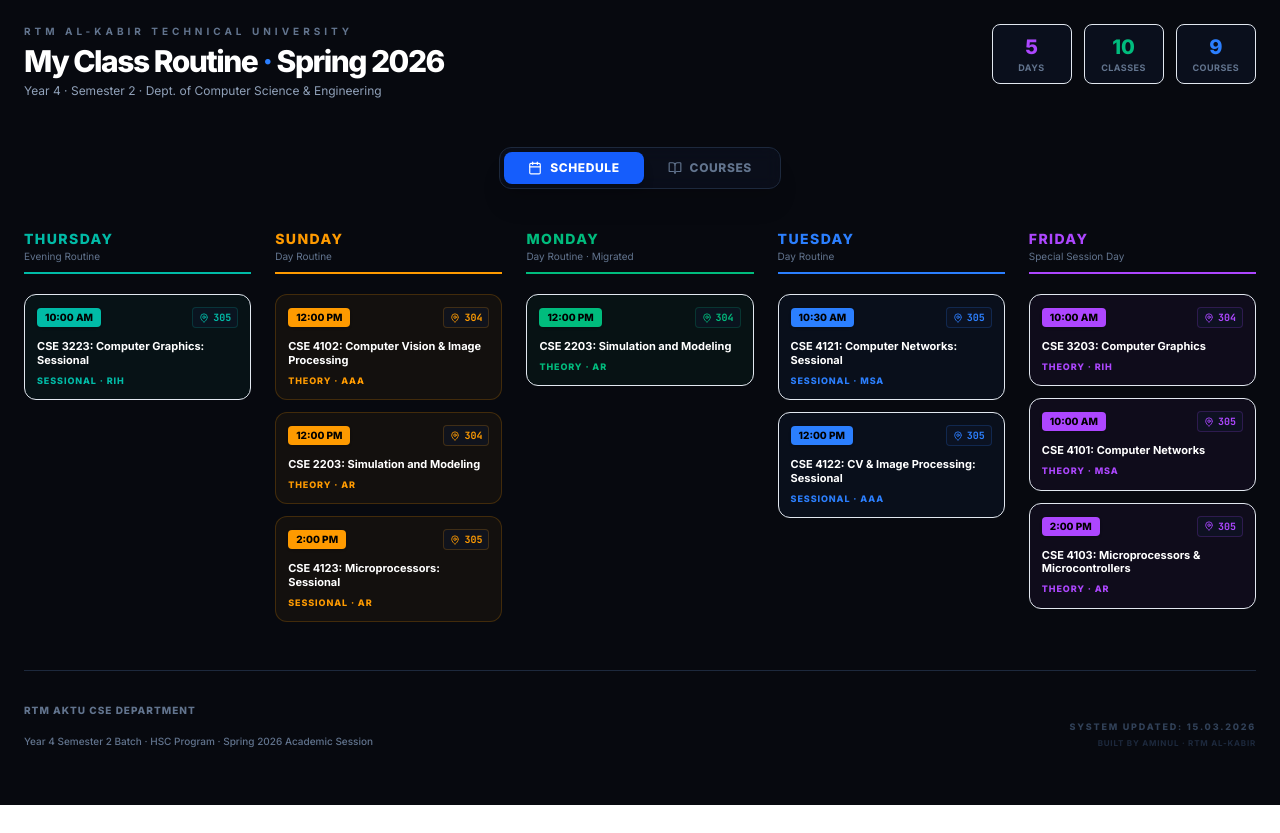
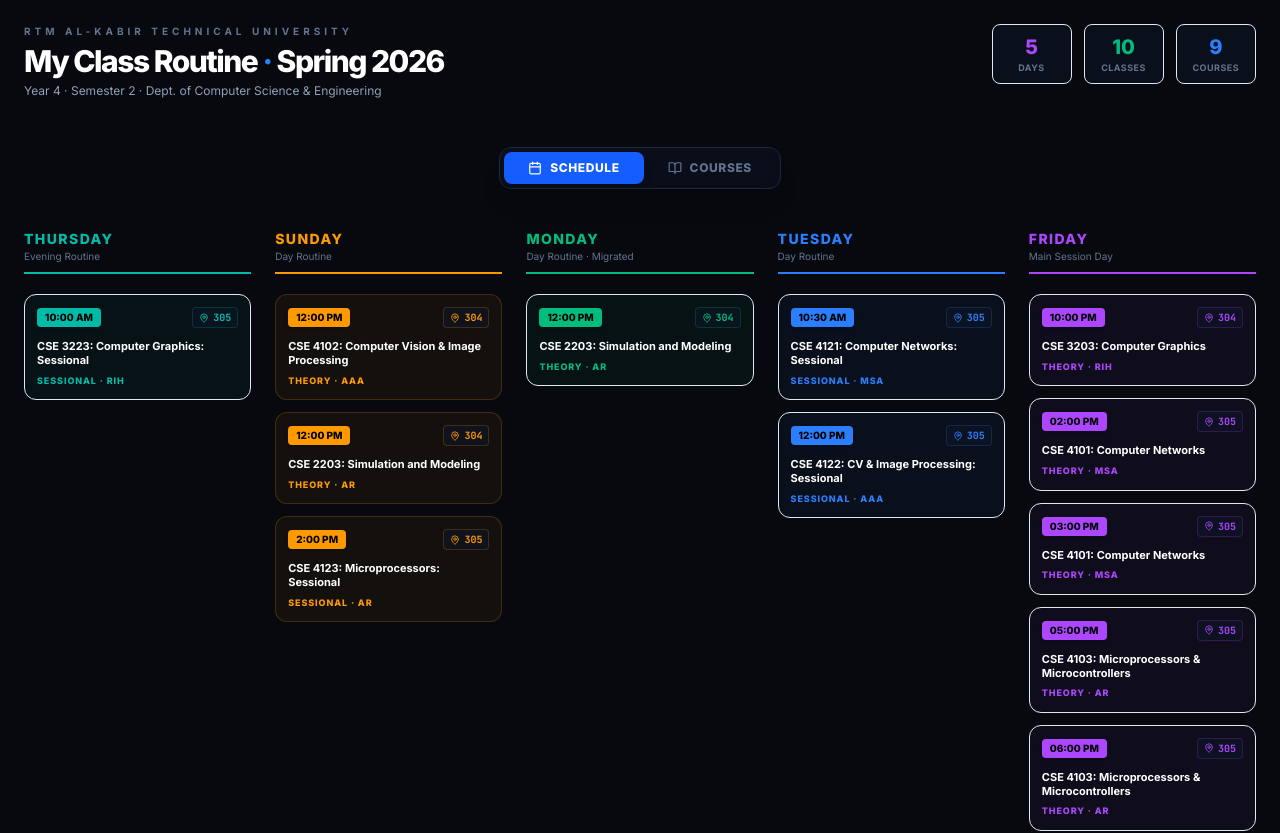
Before and after one commit to aminul-12/routine-, a React (Vite) app: page / in a window 1280 px wide. Shown: the top 833 px of the page. Before the commit the page ends 805 px from the top, so only its background shows below. Built offline with nearby package versions, Linux system fonts and the light colour scheme.

Commit message:
refactor: Update project name and class schedule
Renames the project to `cse-routine-rtm-aktu` and corrects the class schedule data in `App.tsx`. The schedule now reflects accurate timings and periods for various courses and includes specific details for each class entry.

```diff
--- a/package.json
+++ b/package.json
@@ -1,5 +1,5 @@
 {
-  "name": "react-example",
+  "name": "cse-routine-rtm-aktu",
   "private": true,
   "version": "0.0.0",
   "type": "module",
--- a/src/App.tsx
+++ b/src/App.tsx
@@ -1,8 +1,3 @@
-/**
- * @license
- * SPDX-License-Identifier: Apache-2.0
- */
-
 import { useState } from "react";
 import { motion, AnimatePresence } from "motion/react";
 import {
@@ -98,11 +93,13 @@ const schedule = [
     accent: "text-purple-500",
     badge: "bg-purple-500",
     border: "border-purple-500",
-    source: "Special Session Day",
+    source: "Main Session Day",
     classes: [
-      { period:"1st–2nd", time:"10:00 AM", code:"CSE 3203", title:"Computer Graphics",              teacher:"RIH", room:"304", src:"EVE" },
-      { period:"1st–2nd", time:"10:00 AM", code:"CSE 4101", title:"Computer Networks",              teacher:"MSA", room:"305", src:"DAY" },
-      { period:"3rd–4th", time:"2:00 PM",  code:"CSE 4103", title:"Microprocessors & Microcontrollers", teacher:"AR", room:"305", src:"DAY" },
+      { period:"1st", time:"10:00 PM", code:"CSE 3203", title:"Computer Graphics",              teacher:"RIH", room:"304", src:"EVE" },
+      { period:"2nd", time:"02:00 PM", code:"CSE 4101", title:"Computer Networks",              teacher:"MSA", room:"305", src:"DAY" },
+      { period:"3rd", time:"03:00 PM", code:"CSE 4101", title:"Computer Networks",              teacher:"MSA", room:"305", src:"DAY" },
+      { period:"4th", time:"05:00 PM", code:"CSE 4103", title:"Microprocessors & Microcontrollers", teacher:"AR",  room:"305", src:"DAY" },
+      { period:"5th", time:"06:00 PM", code:"CSE 4103", title:"Microprocessors & Microcontrollers", teacher:"AR",  room:"305", src:"DAY" },
     ],
   },
 ];
```
